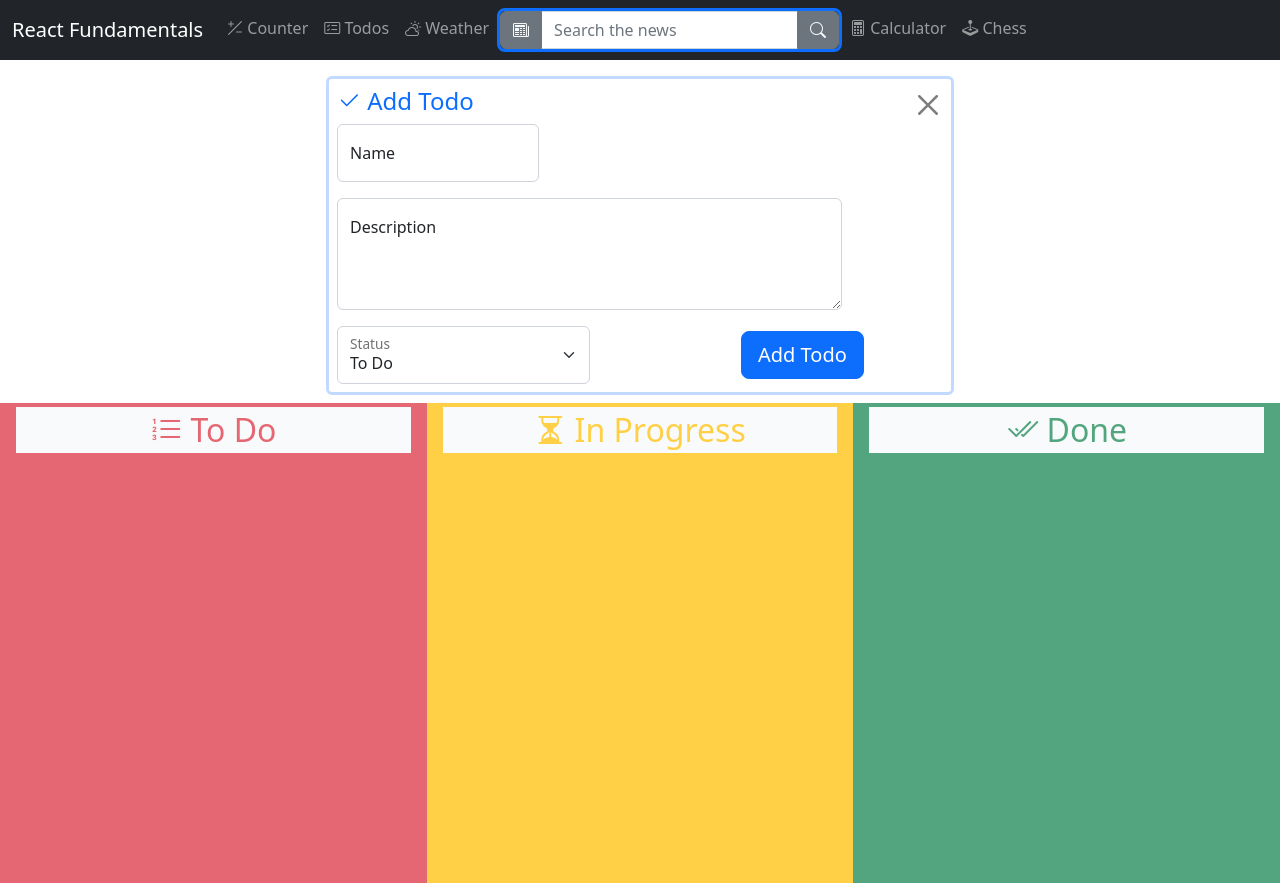
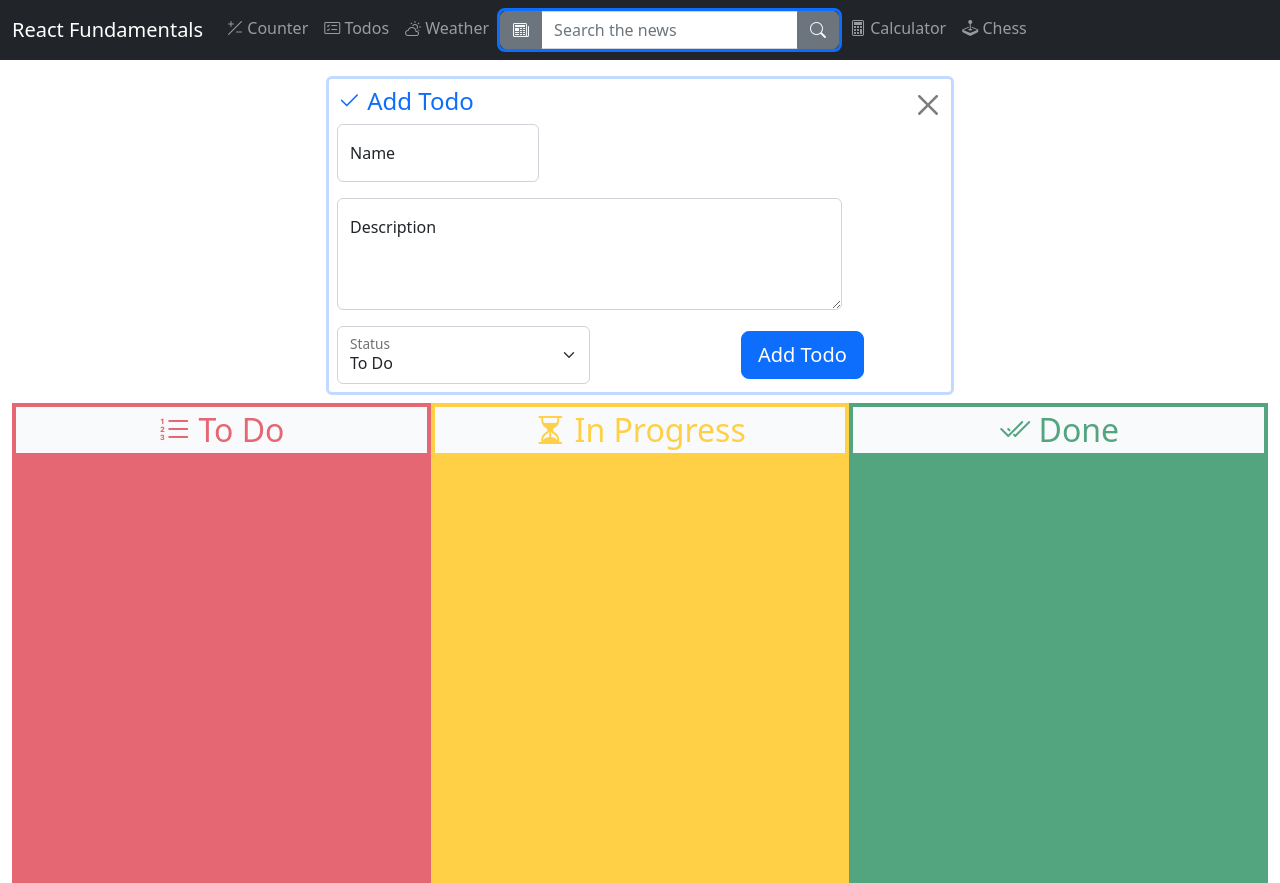
Before and after one commit to jonathanfady/react-fundamentals, a React (Create React App) app: page /todos in a window 1280 px wide. Built offline with nearby package versions, Linux system fonts and the light colour scheme.

Commit message:
fix Todo columns text display for long text.

```diff
--- a/src/Todos/TodoList.js
+++ b/src/Todos/TodoList.js
@@ -27,7 +27,7 @@ export default function TodoList({ todos, status, dispatch }) {
         }), []);
 
     return (
-        <div ref={drop} className={`col opacity-75 bg-${color} ${isOver ? "border-move" : ""}`} style={{ minHeight: '30rem' }}>
+        <div ref={drop} className={`col-4 opacity-75 bg-${color} ${isOver ? "border-move" : ""}`} style={{ minHeight: '30rem' }}>
             <h2 className={`m-1 p-1 bg-light text-center text-${color}`}>{title}</h2>
             <div className="row row-cols-1 g-2 m-1">
                 {todos.map(todo => <Todo key={todo.id} todo={todo} dispatch={dispatch} />)}
--- a/src/Todos/Todos.js
+++ b/src/Todos/Todos.js
@@ -42,7 +42,7 @@ export default function Todos(props) {
         <>
             <AddTodo dispatch={dispatch} />
             <DndProvider backend={HTML5Backend}>
-                <div className="row mt-2">
+                <div className="d-flex text-break mt-2">
                     <TodoList todos={todos.filter((todo) => todo.status === "to-do")} status="to-do" dispatch={dispatch} />
                     <TodoList todos={todos.filter((todo) => todo.status === "in-progress")} status="in-progress" dispatch={dispatch} />
                     <TodoList todos={todos.filter((todo) => todo.status === "done")} status="done" dispatch={dispatch} />
```
